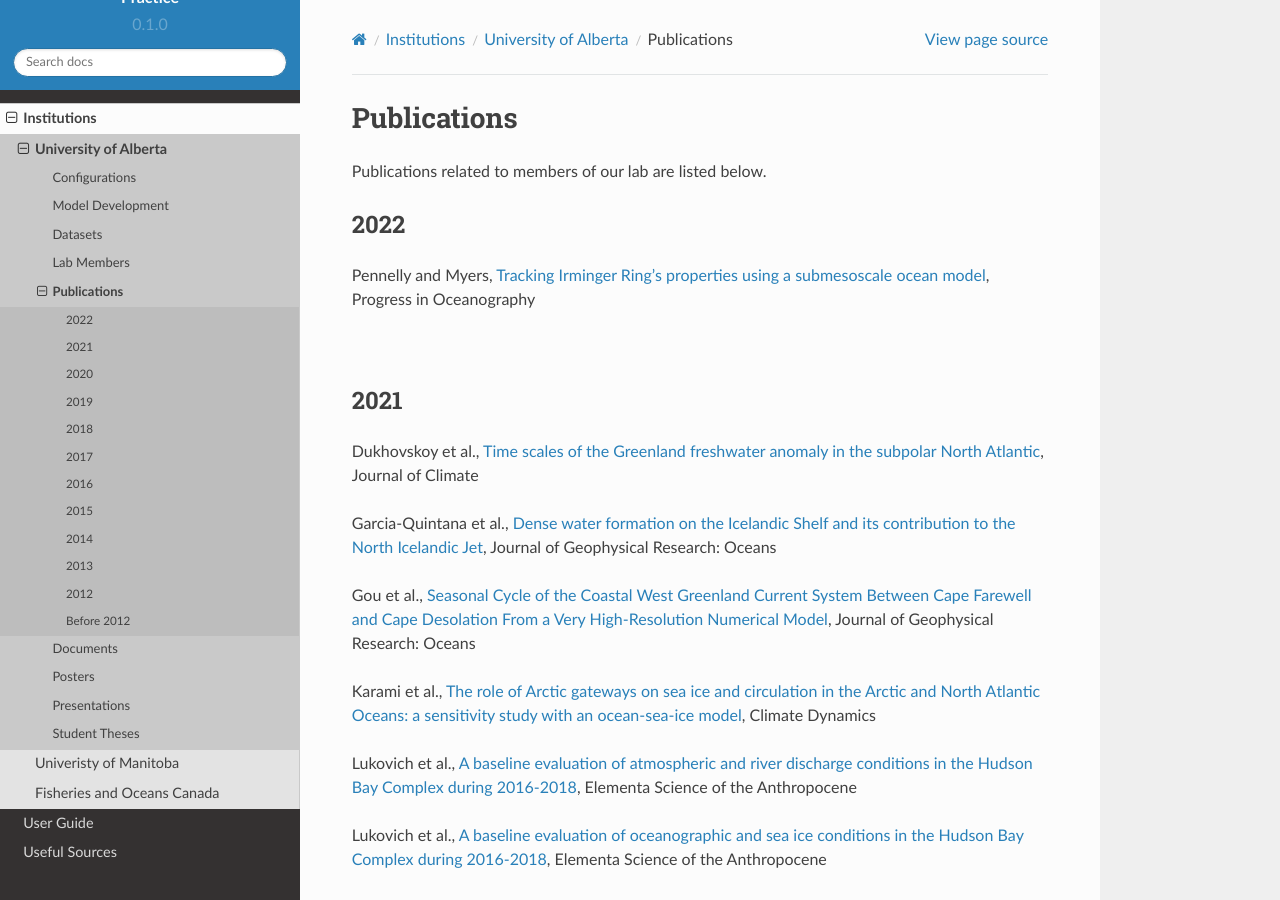
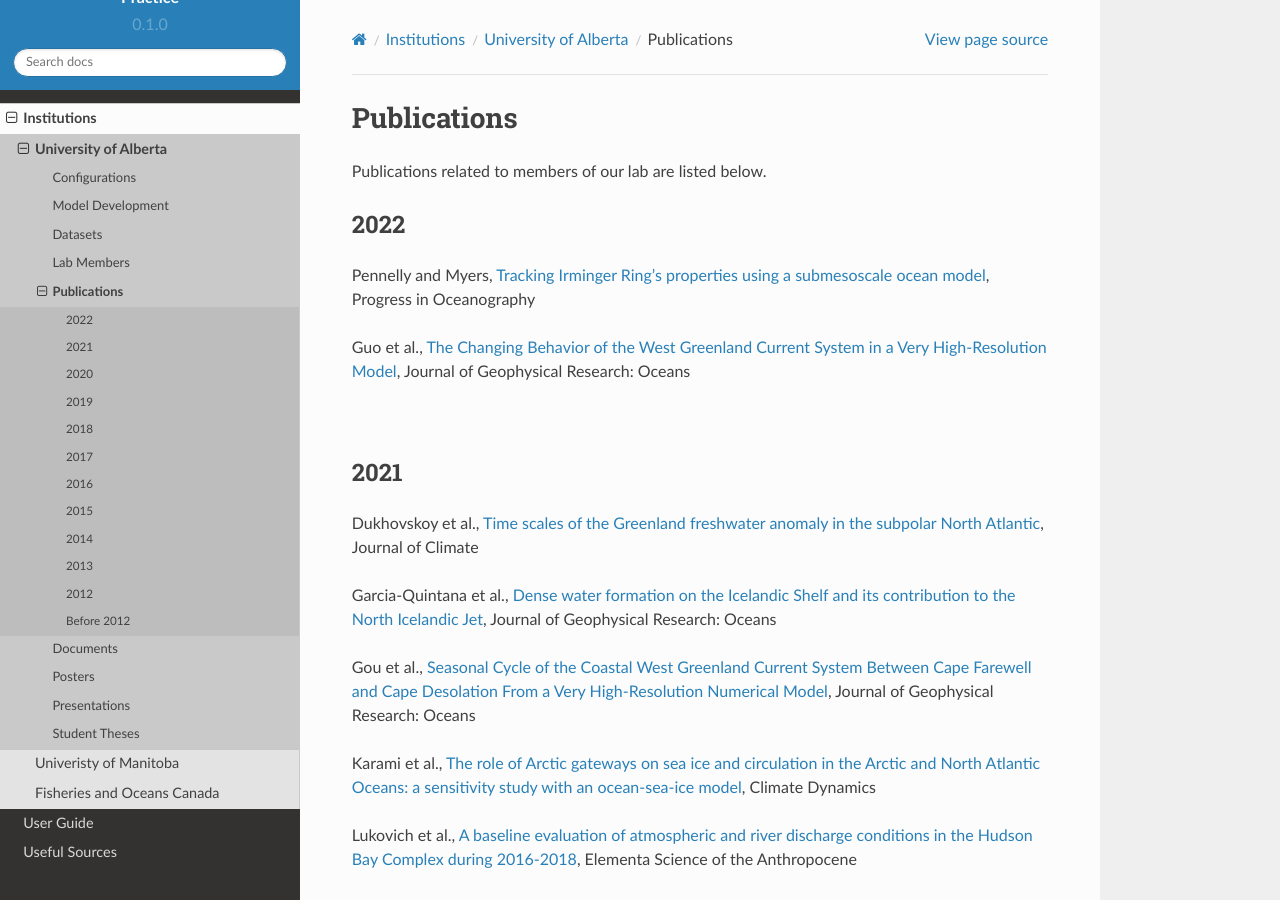
Before and after one commit to UofA-NEMO/Canadian-NEMO-Ocean-Modelling-Forum-Community-of-Practice, a Sphinx documentation site: the page built from docs/Institutions/UofA/Publications.rst, in a window 1280 px wide and 900 px high. Built offline with Sphinx 7.4.7 and the Read the Docs theme 2.0.0, drawn with Linux system fonts in a browser that asks for light colours; pages that are not in the unit, such as notebooks, are missing from menus.

Commit message:
Update Publications.rst

```diff
--- a/docs/Institutions/UofA/Publications.rst
+++ b/docs/Institutions/UofA/Publications.rst
@@ -7,6 +7,8 @@
 ----
 
 Pennelly and Myers, `Tracking Irminger Ring's properties using a submesoscale ocean model <https://doi.org/10.1016/j.pocean.2021.102735>`_, Progress in Oceanography
+
+Guo et al., `The Changing Behavior of the West Greenland Current System in a Very High-Resolution Model <https://doi.org/10.1029/2022JC018404>`_, Journal of Geophysical Research: Oceans
 
 |
 2021
```
